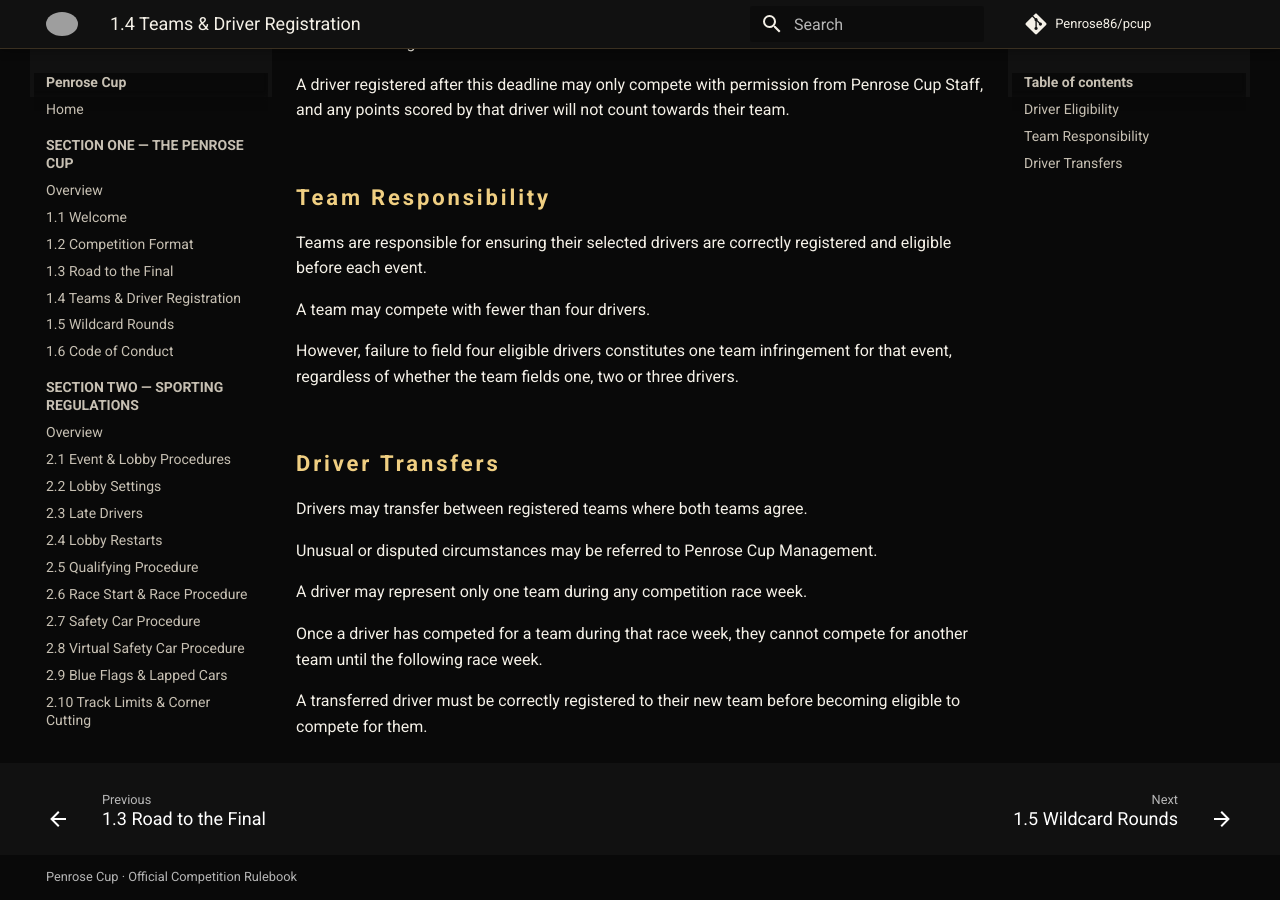
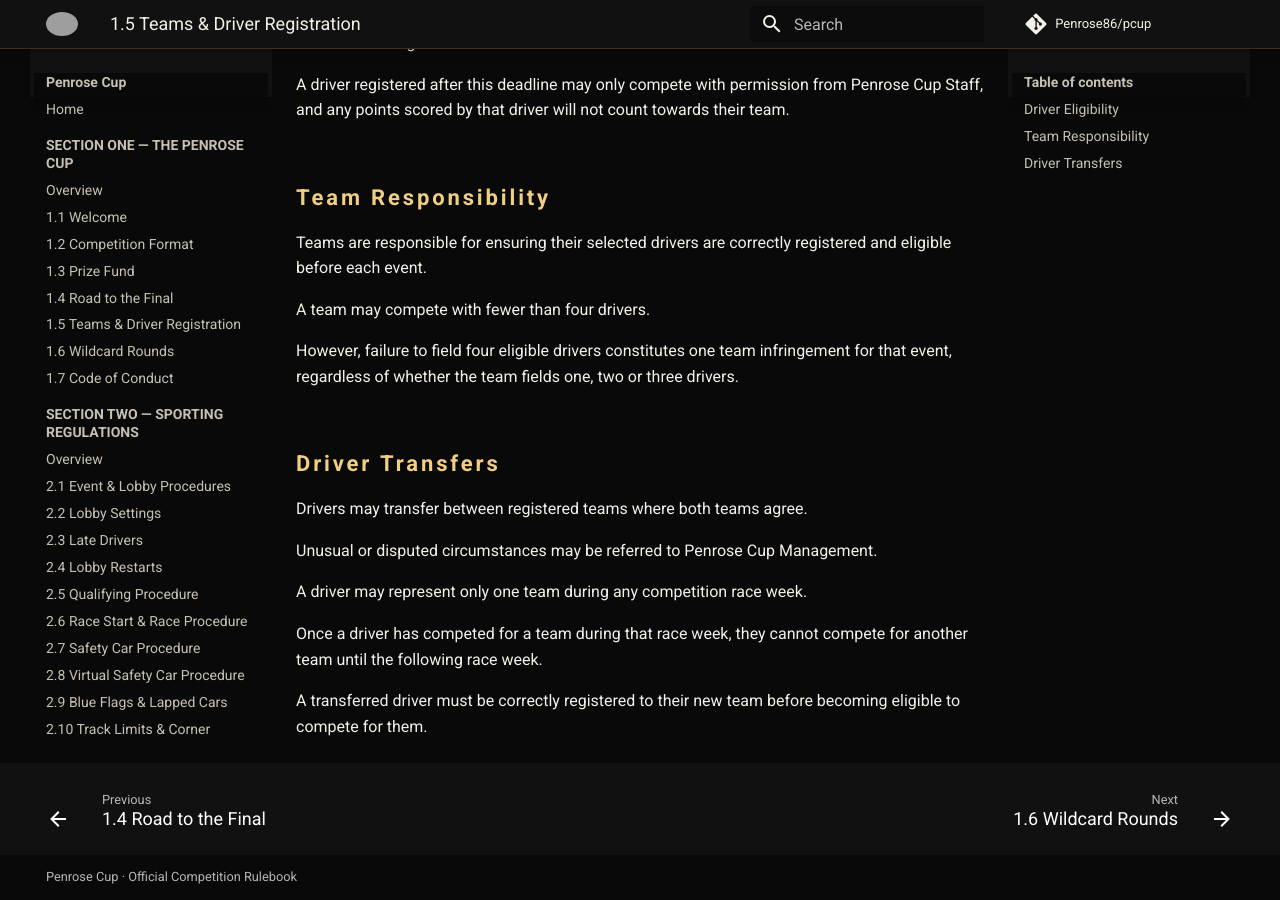
Before and after one commit to Penrose86/pcup, an MkDocs documentation site: the page built from docs/section-one/teams-driver-registration.md, in a window 1280 px wide and 900 px high, scrolled down 615 px. Built offline with MkDocs 1.6.1 and Material for MkDocs 9.7.7, drawn with Linux system fonts in a browser that asks for light colours; comment, search, counter and statistics services are not loaded; some of the changed text lies outside the part shown; grey boxes are pictures that could not be loaded.

Commit message:
Add Prize Fund regulation section

```diff
--- a/docs/section-one/code-of-conduct.md
+++ b/docs/section-one/code-of-conduct.md
@@ -1,4 +1,4 @@
-# 1.6 — Code of Conduct
+# 1.7 — Code of Conduct
 
 All drivers, team personnel and staff participating in the Penrose Cup are expected to conduct themselves in a respectful and sporting manner.
 
--- a/docs/section-one/road-to-final.md
+++ b/docs/section-one/road-to-final.md
@@ -1,4 +1,4 @@
-# 1.3 — Road to the Final
+# 1.4 — Road to the Final
 
 The Penrose Cup is intended to run across a six-week competition, progressively reducing the number of teams until two remain for the Grand Final.
 
--- a/docs/section-one/wildcard-rounds.md
+++ b/docs/section-one/wildcard-rounds.md
@@ -1,4 +1,4 @@
-# 1.5 — Wildcard Rounds
+# 1.6 — Wildcard Rounds
 
 Wildcard Rounds may be introduced from Week 3 onwards, including the Main Stage, Semi-Final and Grand Final.
 
--- a/mkdocs.yml
+++ b/mkdocs.yml
@@ -39,10 +39,11 @@ nav:
       - Overview: section-one/index.md
       - 1.1 Welcome: section-one/welcome.md
       - 1.2 Competition Format: section-one/competition-format.md
-      - 1.3 Road to the Final: section-one/road-to-final.md
-      - 1.4 Teams & Driver Registration: section-one/teams-driver-registration.md
-      - 1.5 Wildcard Rounds: section-one/wildcard-rounds.md
-      - 1.6 Code of Conduct: section-one/code-of-conduct.md
+      - 1.3 Prize Fund: section-one/prize-fund.md
+      - 1.4 Road to the Final: section-one/road-to-final.md
+      - 1.5 Teams & Driver Registration: section-one/teams-driver-registration.md
+      - 1.6 Wildcard Rounds: section-one/wildcard-rounds.md
+      - 1.7 Code of Conduct: section-one/code-of-conduct.md
   - SECTION TWO — SPORTING REGULATIONS:
       - Overview: section-two/index.md
       - 2.1 Event & Lobby Procedures: section-two/event-lobby-procedures.md
```
Also changed, not shown: docs/section-one/prize-fund.md (added, +3 -0 lines), docs/section-one/teams-driver-registration.md (+1 -1 lines).
